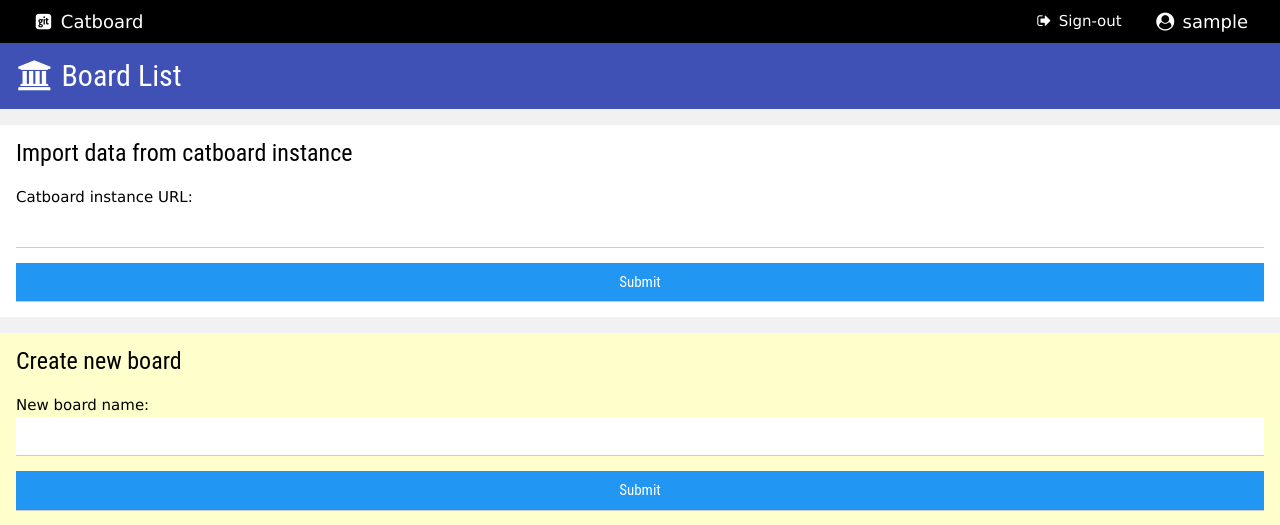
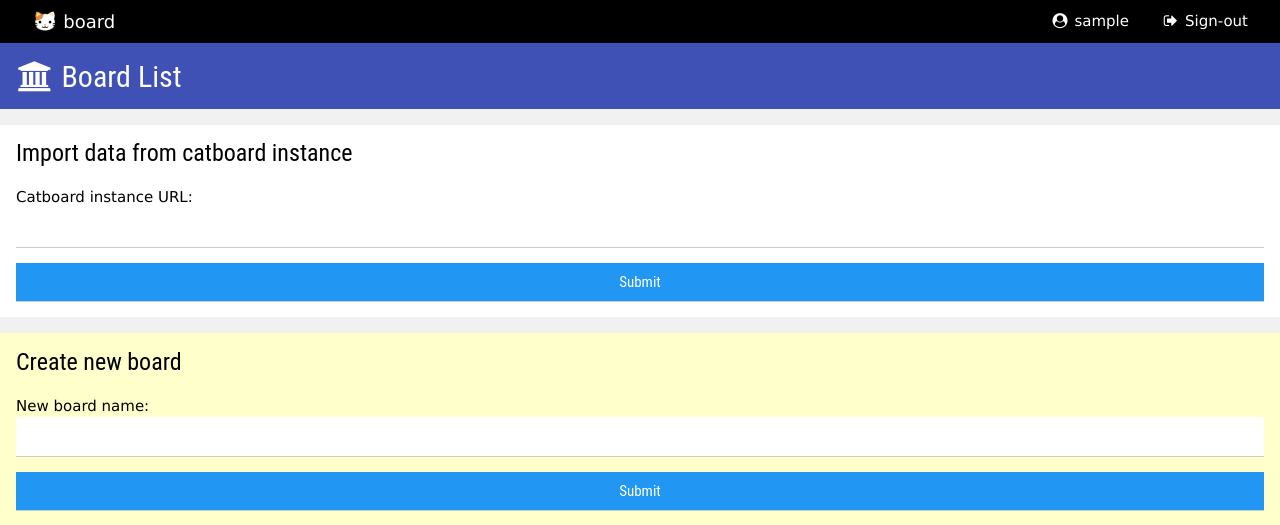
Before and after one commit to dvolk/catboard, a Flask app: page /boards in a window 1280 px wide. Shown: the top 525 px of the page. Run offline with Flask 3, Linux system fonts and the light colour scheme; the visitor is signed in with stand-in values (Sample User, id 1); data comes from the database, SQL or seed files in the repository; data that the repository does not hold is empty; some libraries are stand-ins or nearby versions.

Commit message:
update header

```diff
--- a/templates/base.jinja2
+++ b/templates/base.jinja2
@@ -26,17 +26,18 @@
   <body class="w3-light-gray">
 
     <header class="w3-container w3-black w3-bar">
-      <span class="w3-bar-item w3-large w3-right">
-        {{ icon('user-circle') }} {{ current_user.username }}
-      </span>
       <span class="w3-bar-item w3-right" style="margin-top: 2px;">
         <a href="{{ url_for('logout') }}">
           {{ icon('sign-out') }} Sign-out
         </a>
       </span>
+      <span class="w3-bar-item w3-right" style="margin-top: 2px;">
+        {{ icon('user-circle') }} {{ current_user.username }}
+      </span>
       <span class="w3-bar-item w3-large">
         <a rel="noreferrer nofollow" target="_blank" href="https://github.com/dvolk/catboard">
-          {{ icon('git-square') }} Catboard
+          <img style="position: relative; top: -2px;" height=24 src="{{ url_for('static', filename="cat-face_1f431.png") }}">
+          board
         </a>
       </span>
     </header>
```
